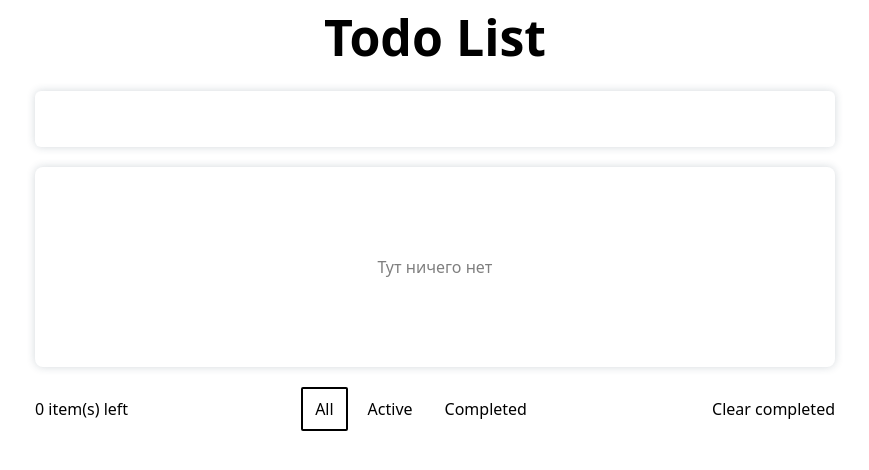
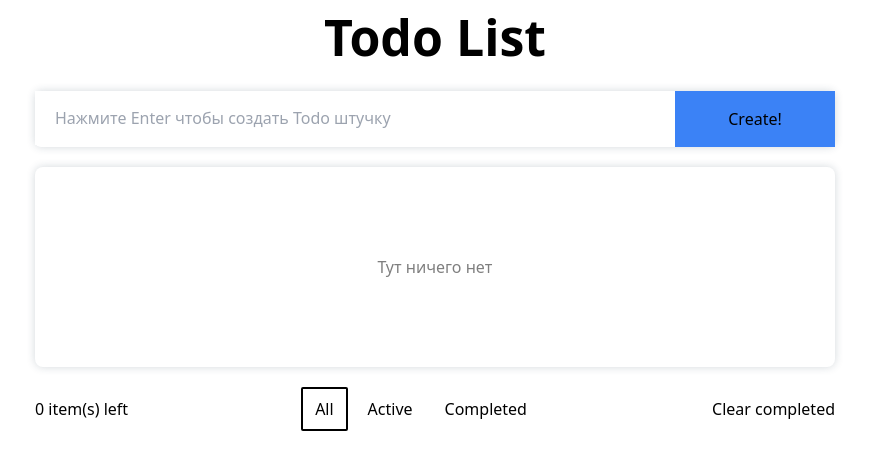
Before and after one commit to SecondNiceee/testTask, a React (Create React App) app: page / in a window 1280 px wide. Shown: the top 470 px of the page, without its empty margins (205-1074 px from the left). Built offline with nearby package versions, Linux system fonts and the light colour scheme.

Commit message:
last-commit

```diff
--- a/src/pages/Home/components/TodoFilters.tsx
+++ b/src/pages/Home/components/TodoFilters.tsx
@@ -1,5 +1,5 @@
 import React, { FC, SetStateAction } from 'react';
-import { TypeTodoFilter } from '../../model/TypeTodoFilter';
+import { TypeTodoFilter } from '../model/TypeTodoFilter';
 
 interface ITodoFilter{
     todoFilter : TypeTodoFilter,
--- a/src/pages/Home/components/TodoInput.tsx
+++ b/src/pages/Home/components/TodoInput.tsx
@@ -1,5 +1,5 @@
 import React, { FC, SetStateAction } from "react";
-import { TypeTodoItem } from "../../model/TypeTodoItem";
+import { TypeTodoItem } from "../model/TypeTodoItem";
 
 interface ITodoInput {
   setTodos: React.Dispatch<SetStateAction<TypeTodoItem[]>>;
@@ -17,7 +17,12 @@ const TodoInput: FC<ITodoInput> = ({ setTodos }) => {
     }
   };
 
-  return <input className="white-shadow px-5 py-4 rounded-md" onKeyDown={handleKeyDown} type="text" />;
+  return(
+    <div className="flex white-shadow rounded-md">
+        <input placeholder = {"Нажмите Enter чтобы создать Todo штучку"} className="w-[80%] h-[100%] px-5 py-4" onKeyDown={handleKeyDown} type="text" />
+        <button className="h-[100%] w-[20%] bg-blue-500 px-5 py-4">Create!</button>
+    </div>
+  )
 };
 
 export default React.memo(TodoInput);
--- a/src/pages/Home/components/TodoItem.tsx
+++ b/src/pages/Home/components/TodoItem.tsx
@@ -1,5 +1,5 @@
 import React, { FC, SetStateAction, useCallback } from "react";
-import { TypeTodoItem } from "../../model/TypeTodoItem";
+import { TypeTodoItem } from "../model/TypeTodoItem";
 
 interface ITodoItem {
   todo: TypeTodoItem;
```
Also changed, not shown: src/pages/Home/components/TodoList.tsx (+4 -4 lines), src/pages/Home/hooks/useFilterTodos.ts (renamed from src/pages/hooks/useFilterTodos.ts), src/pages/Home/model/TypeTodoFilter.ts (renamed from src/pages/model/TypeTodoFilter.ts), src/pages/Home/model/TypeTodoItem.ts (renamed from src/pages/model/TypeTodoItem.ts), 1 other file (tests, documents, lock files or other folders).
